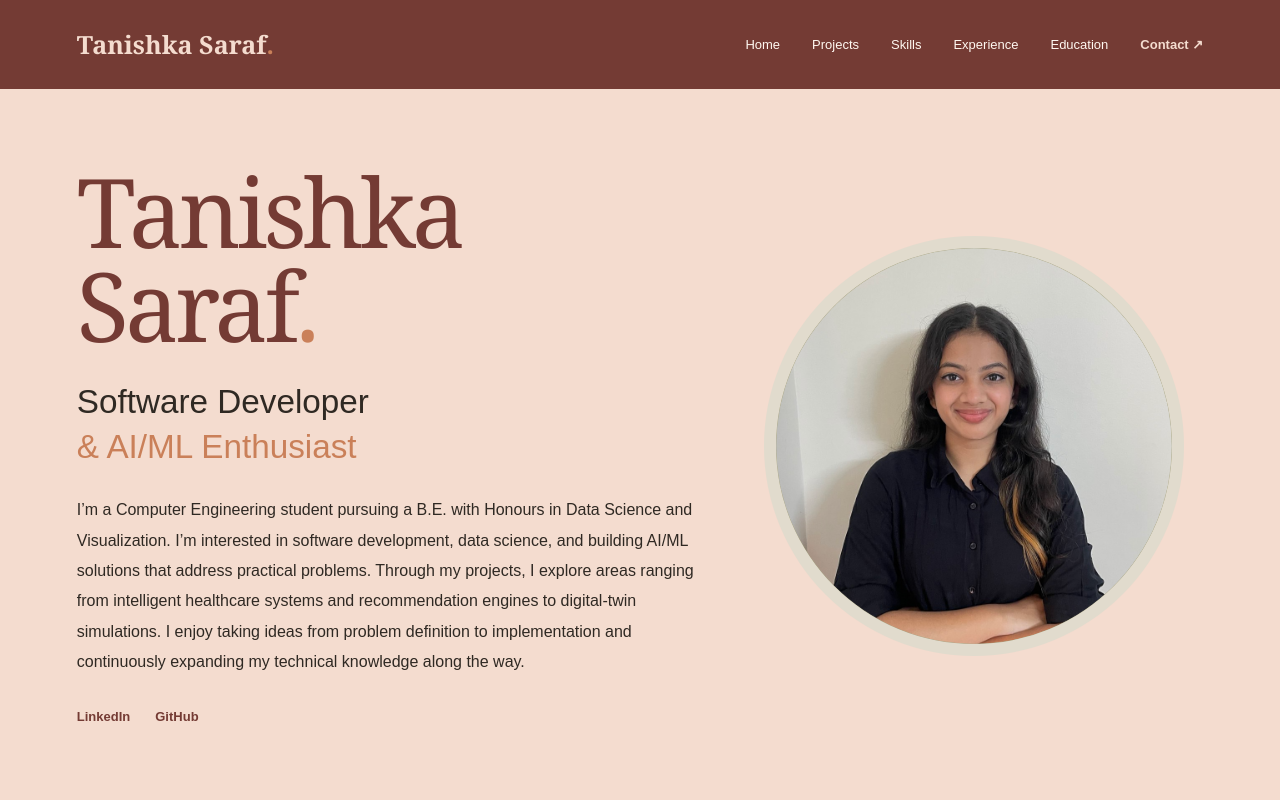
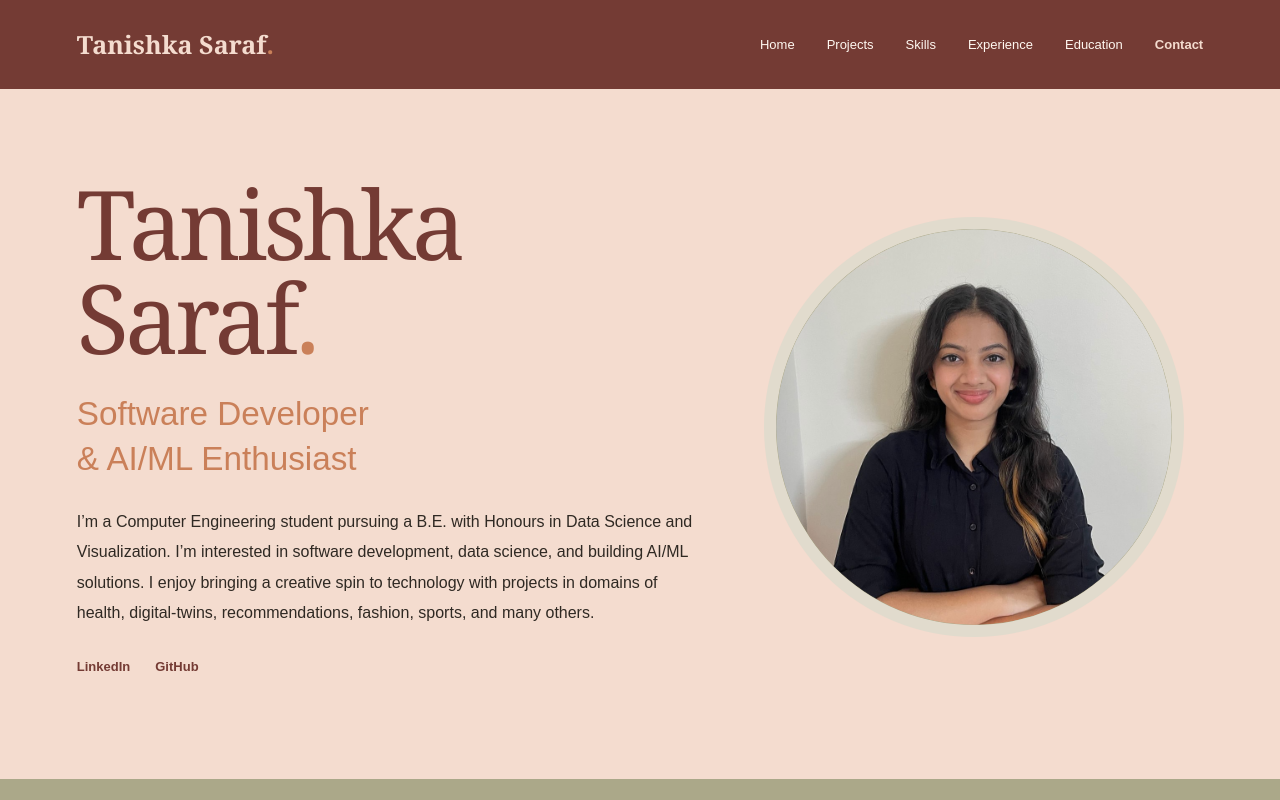
Before and after one commit to TanishkaSaraf/portfolio-website, a website: page public/index.html in a window 1280 px wide. Shown: the top 800 px of the page. Drawn offline with Linux system fonts and the light colour scheme.

Commit message:
changes to content

```diff
--- a/public/index.html
+++ b/public/index.html
@@ -33,45 +33,29 @@
             <a href="#skills">Skills</a>
             <a href="#experience">Experience</a>
             <a href="#education">Education</a>
-            <a class="nav-contact" href="#contact">Contact ↗</a>
+            <a class="nav-contact" href="#contact"><b>Contact</b></a>
         </nav>
     </header>
 
 
     <main>
 
-        <!-- 01. HOME -->
+        <!-- landing -->
         <section class="hero section" id="home">
             <div class="hero-copy">
 
                 <h1>Tanishka<br>Saraf<span class="period">.</span></h1>
 
                 <h2 class="hero-role">
-                    Software Developer<br>
-                    <span>& AI/ML Enthusiast</span>
+                    <span>Software Developer<br>& AI/ML Enthusiast</span>
                 </h2>
 
                 <p class="hero-description">
                     I’m a Computer Engineering student pursuing a B.E.
                     with Honours in Data Science and Visualization. I’m
                     interested in software development, data science,
-                    and building AI/ML solutions that address practical
-                    problems. Through my projects, I explore areas
-                    ranging from intelligent healthcare systems and
-                    recommendation engines to digital-twin simulations.
-                    I enjoy taking ideas from problem definition to
-                    implementation and continuously expanding my
-                    technical knowledge along the way.
+                    and building AI/ML solutions. I enjoy bringing a creative spin to technology with projects in domains of health, digital-twins, recommendations, fashion, sports, and many others.
                 </p>
-                  <!-- 01. HOME
-                <div class="hero-actions">
-                    <a class="button button-primary" href="#projects">
-                        Explore Projects ↗
-                    </a>
-                    <a class="text-link" href="#contact">
-                        Get in Touch ↗
-                    </a>
-                </div> -->
 
                 <div class="hero-socials">
                     <a href="https://www.linkedin.com/in/tanishka-saraf"
@@ -97,7 +81,7 @@
         </section>
 
 
-        <!-- 02. PROJECTS -->
+        <!-- proj -->
         <section class="section projects-section" id="projects">
             <div class="section-heading">
                 <h2>Projects<span>.</span></h2>
@@ -178,7 +162,7 @@
                             A responsive portfolio website built to showcase
                             projects, technical skills and experience. Includes
                             a functional contact form connected to an Express
-                           backend and SQLite database for storing submissions.
+                           backend and Neon PostgreSQL database for storing submissions.
                         </p>
                         <div class="tags">
                             <span>HTML</span>
@@ -186,7 +170,7 @@
                             <span>JavaScript</span>
                             <span>Node.js</span>
                             <span>Express</span>
-                            <span>SQLite</span>
+                            <span>PostgreSQL</span>
                         </div>
                         <div class="project-links">
                             <a href="#" aria-label="Digital Twin GitHub link">
@@ -207,7 +191,7 @@
                         <p class="project-description">
                             A classic Snake game developed using Java, Swing GUI
                             and Java 2D graphics. Demonstrates object-oriented
-                            programming and graphical user interface development.
+                            programming and graphical user interface.
                         </p>
                         <div class="tags">
                             <span>Java</span>
@@ -226,7 +210,7 @@
         </section>
 
 
-        <!-- 03. SKILLS -->
+        <!-- skill -->
         <section class="section skills-section" id="skills">
             <div class="section-heading">
                 <h2>Technical Skills<span>.</span></h2>
@@ -281,7 +265,7 @@
         </section>
 
 
-        <!-- 04. EXPERIENCE -->
+        <!-- exp -->
         <section class="section experience-section" id="experience">
             <div class="section-inner">
 
@@ -322,7 +306,7 @@
         </section>
 
 
-        <!-- 05. EDUCATION -->
+        <!-- edu -->
         <section class="section education-section" id="education">
             <div class="section-inner education-layout">
 
@@ -348,7 +332,7 @@
         </section>
 
 
-        <!-- 06. CONTACT -->
+        <!-- contact -->
         <section class="section contact-section" id="contact">
             <div class="section-inner">
 
```
